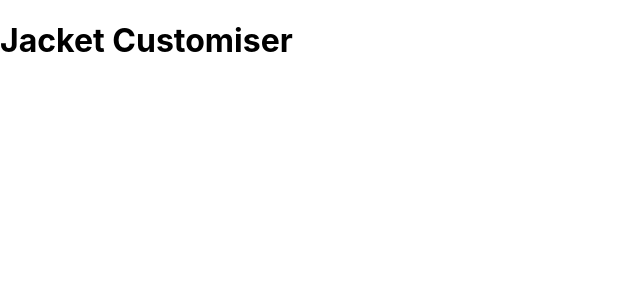
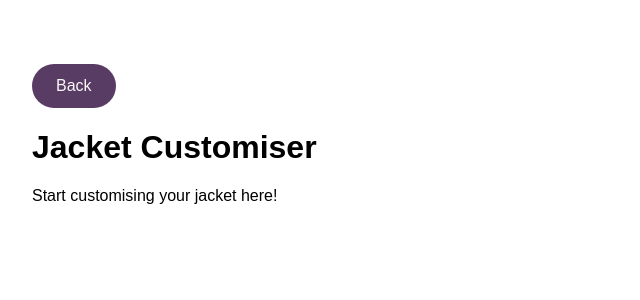
Before and after one commit to jessica440/customcarbs, a React (Create React App) app: page /customise in a window 1280 px wide. Shown: the top 300 px of the page, without its empty margins (0-640 px from the left). Built offline with nearby package versions, Linux system fonts and the light colour scheme.

Commit message:
add back button

```diff
--- a/src/pages/JacketCustomiser.js
+++ b/src/pages/JacketCustomiser.js
@@ -1,11 +1,49 @@
 import React from "react";
+import { useNavigate } from "react-router-dom";
 import styled from "styled-components";
+import backIcon from "../images/back.svg"; // Add your actual back icon path
+
+const PageContainer = styled.div`
+  padding: 2rem;
+  font-family: "Poppins", sans-serif;
+`;
+
+const BackButton = styled.button`
+  display: inline-block;
+  background-color: var(--button);
+  color: var(--button-text);
+  font-size: 1rem;
+  padding: 0.8rem 1.5rem;
+  margin-top: 2rem;
+  border: none;
+  border-radius: 50px;
+  cursor: pointer;
+  text-decoration: none;
+  text-align: centre;
+  transition: background 0.3s;
+
+  &:hover {
+    background-color: var(--purple);
+  }
+  /* img {
+    height: 0.8rem;
+    width: auto;
+    margin-right: 0.5rem;
+  } */
+`;
 
 const JacketCustomiser = () => {
+  const navigate = useNavigate();
+
   return (
-    <>
+    <PageContainer>
+      <BackButton onClick={() => navigate(-1)}>
+        {/* <img src={backIcon} alt="Back" /> */}
+        Back
+      </BackButton>
       <h1>Jacket Customiser</h1>
-    </>
+      <p>Start customising your jacket here!</p>
+    </PageContainer>
   );
 };
 
```
Also changed, not shown: src/images/back.svg (added).
